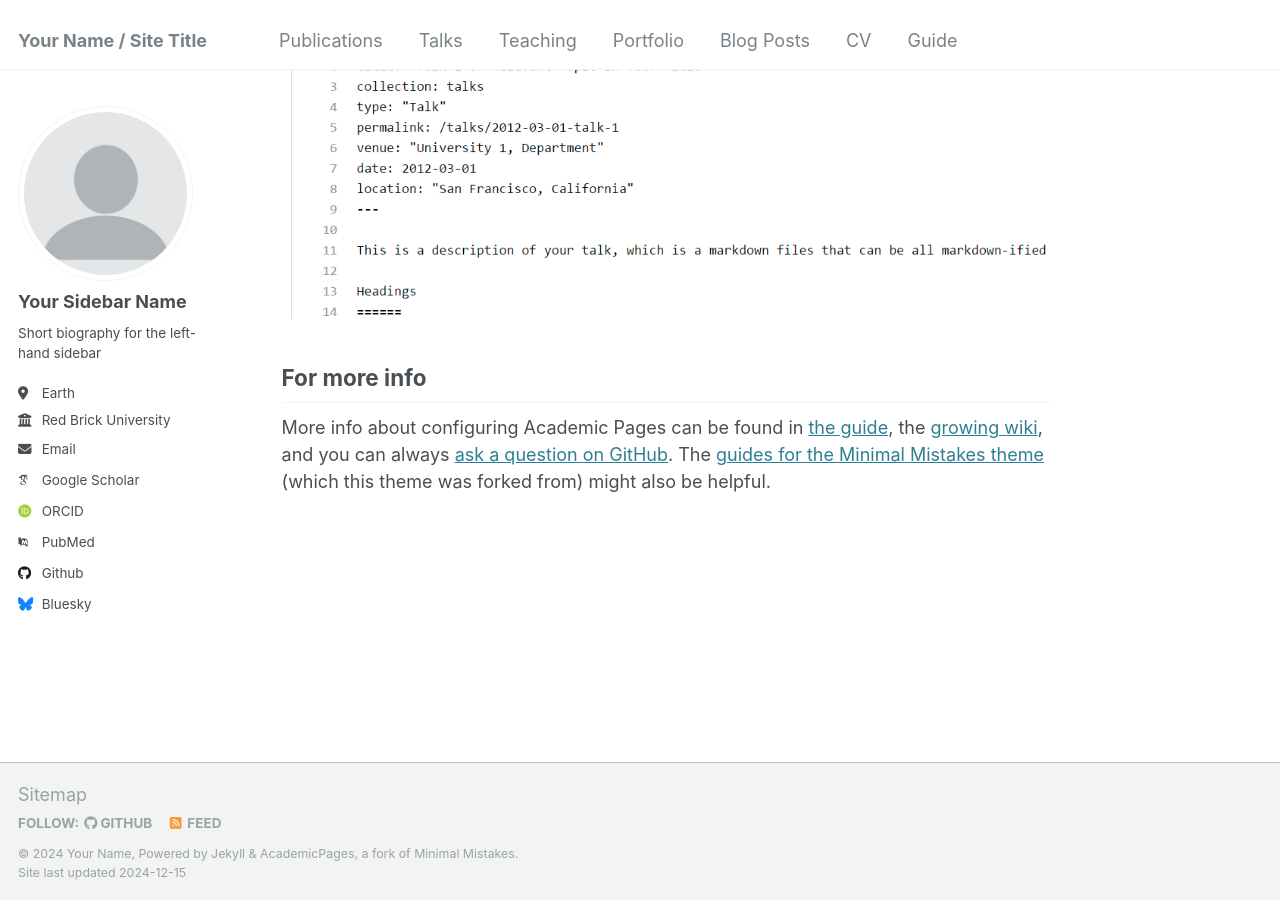
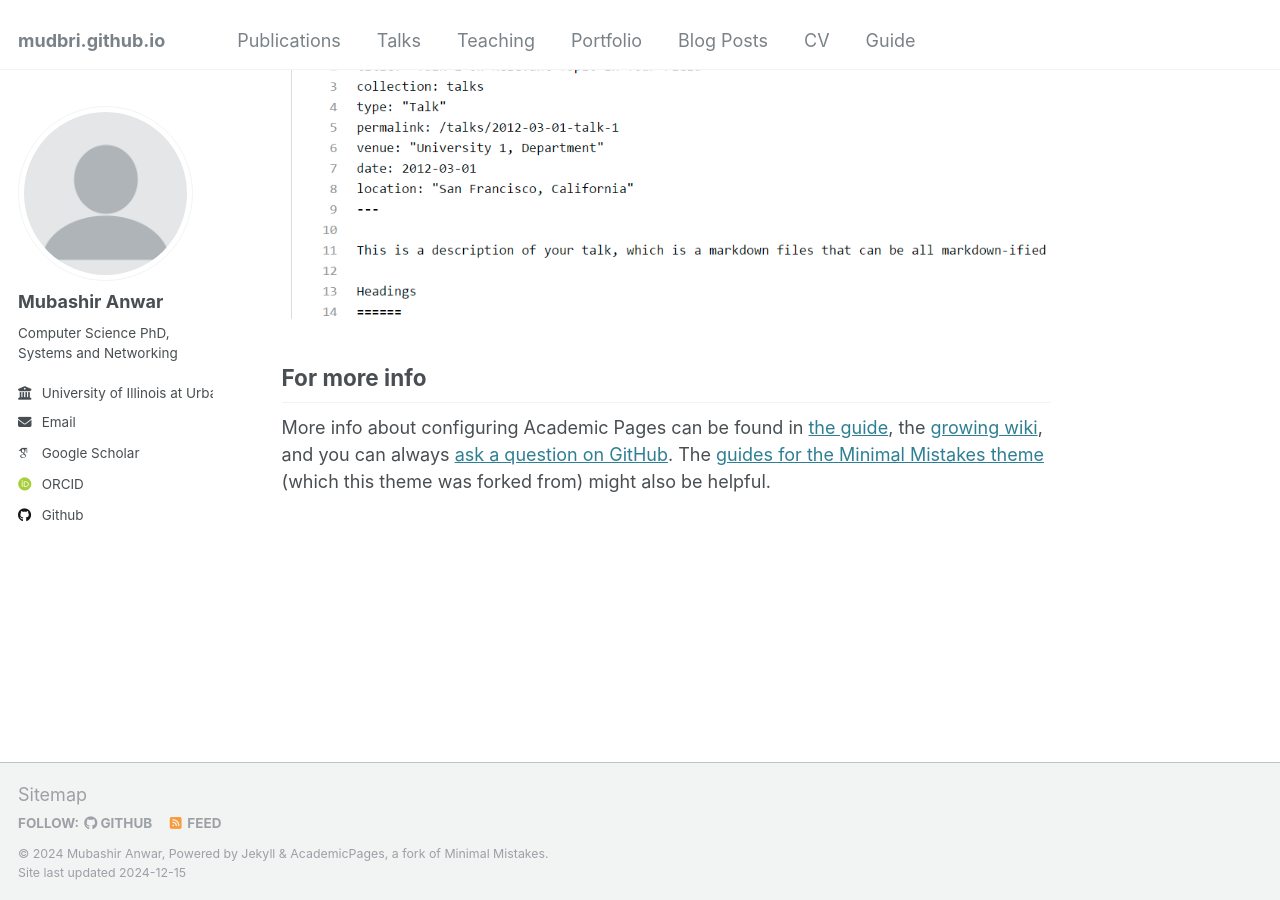
Before and after one commit to mudbri/mudbri.github.io, a Jekyll site: the page built from _pages/about.md, in a window 1280 px wide and 900 px high, scrolled down 2643 px. Built offline with Jekyll 4.4.1, drawn with Linux system fonts in a browser that asks for light colours; some web fonts are replaced.

Commit message:
Update _config.yml

```diff
--- a/_config.yml
+++ b/_config.yml
@@ -8,9 +8,9 @@
 
 # Basic Site Settings
 locale                   : "en-US"
-title                    : "Your Name / Site Title"
+# title                    : "Your Name / Site Title"
 title_separator          : "-"
-name                     : &name "Your Name"
+name                     : &name "Mubashir Anwar"
 description              : &description "personal description"
 url                      : https://academicpages.github.io # the base hostname & protocol for your site e.g. "https://[your GitHub username].github.io"
 baseurl                  : "" # the subpath of your site, e.g. "/blog"
@@ -22,21 +22,21 @@ repository               : "academicpages/academicpages.github.io"
 author:
   # Biographic information
   avatar           : "profile.png"
-  name             : "Your Sidebar Name"
+  name             : "Mubashir Anwar"
   pronouns         : # example: "she/her"
-  bio              : "Short biography for the left-hand sidebar"
-  location         : "Earth"
-  employer         : "Red Brick University"
+  bio              : "Computer Science PhD, Systems and Networking"
+  # location         : "Earth"
+  employer         : "University of Illinois at Urbana-Champaign"
   uri              : # URL
-  email            : "none@example.org"
+  email            : "manwar at illinois dot edu"
 
   # Academic websites
   arxiv            : # URL - Update with the correct link to your profile
-  googlescholar    : "https://scholar.google.com/citations?user=PS_CX0AAAAAJ"
+  googlescholar    : "https://scholar.google.com/citations?user=-tfz8nwAAAAJ&hl=en"
   impactstory      : # URL
-  orcid            : "http://orcid.org/yourorcidurl"
+  orcid            : "https://orcid.org/0000-0003-1328-1916"
   semantic         : # URL
-  pubmed           : "https://www.ncbi.nlm.nih.gov/pubmed/?term=john+snow"
+  # pubmed           : "https://www.ncbi.nlm.nih.gov/pubmed/?term=john+snow"
   researchgate     : # URL
   scopus           : # URL
 
@@ -44,12 +44,12 @@ author:
   bitbucket        : # Username - Update with your username on the site
   codepen          : # Username
   dribbble         : # Username
-  github           : "academicpages"
+  github           : "mudbri"
   kaggle           : # Username
   stackoverflow    : # User number or user number and name (i.e., use "1" or "1/jeff-atwood")
 
   # Social media
-  bluesky          : "bsky.app" # Replace this with you Bluesky username
+  # bluesky          : "bsky.app" # Replace this with you Bluesky username
   facebook         : # Username
   flickr           : # Username
   foursquare       : # Username
```
